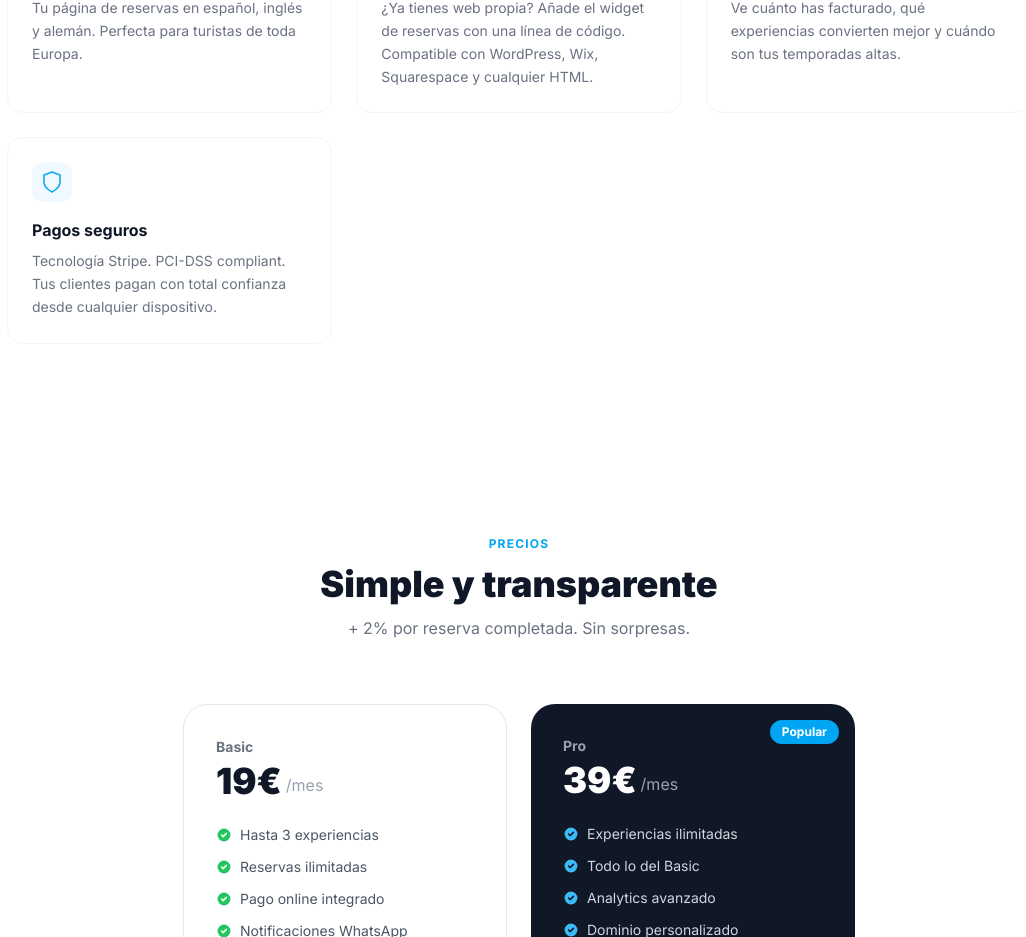
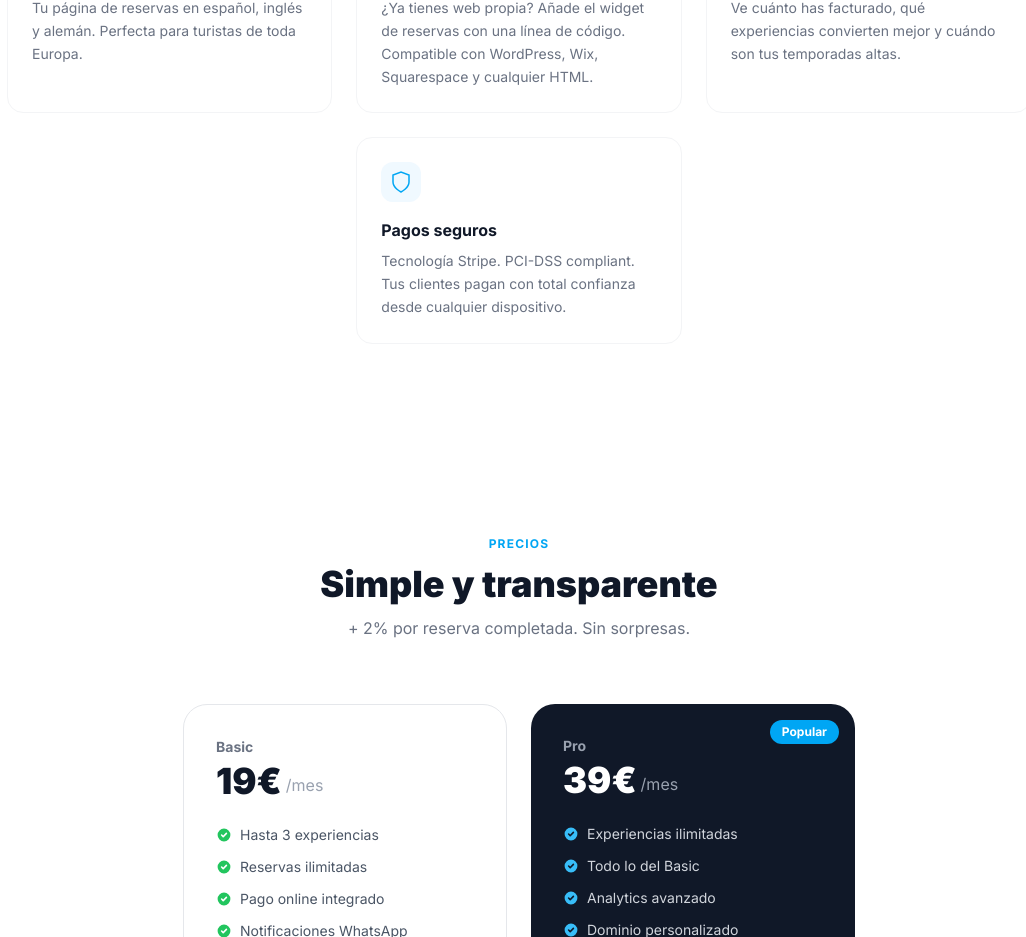
Before and after one commit to Albyftv/slotly, a Next.js app: page / in a window 1280 px wide. Shown: the part 4353-5290 px from the top of the page, without its empty margins (121-1147 px from the left). Built offline with nearby package versions, Linux system fonts and the light colour scheme; no server answers.

Commit message:
center last feature card in grid

```diff
--- a/src/app/page.tsx
+++ b/src/app/page.tsx
@@ -379,8 +379,8 @@ export default function HomePage() {
             <h2 className="text-4xl font-black text-gray-900">Todo lo que necesitas</h2>
           </div>
           <div className="grid sm:grid-cols-2 lg:grid-cols-3 gap-6">
-            {FEATURES.map(f => (
-              <div key={f.title} className="p-6 rounded-2xl border border-gray-100 hover:border-sky-200 hover:shadow-lg hover:shadow-sky-50 transition-all group">
+            {FEATURES.map((f, i) => (
+              <div key={f.title} className={`p-6 rounded-2xl border border-gray-100 hover:border-sky-200 hover:shadow-lg hover:shadow-sky-50 transition-all group${i === FEATURES.length - 1 && FEATURES.length % 3 === 1 ? ' lg:col-start-2' : ''}`}>
                 <div className="w-10 h-10 bg-sky-50 text-sky-500 rounded-xl flex items-center justify-center mb-4 group-hover:bg-sky-500 group-hover:text-white transition-colors">
                   {f.icon}
                 </div>
```
